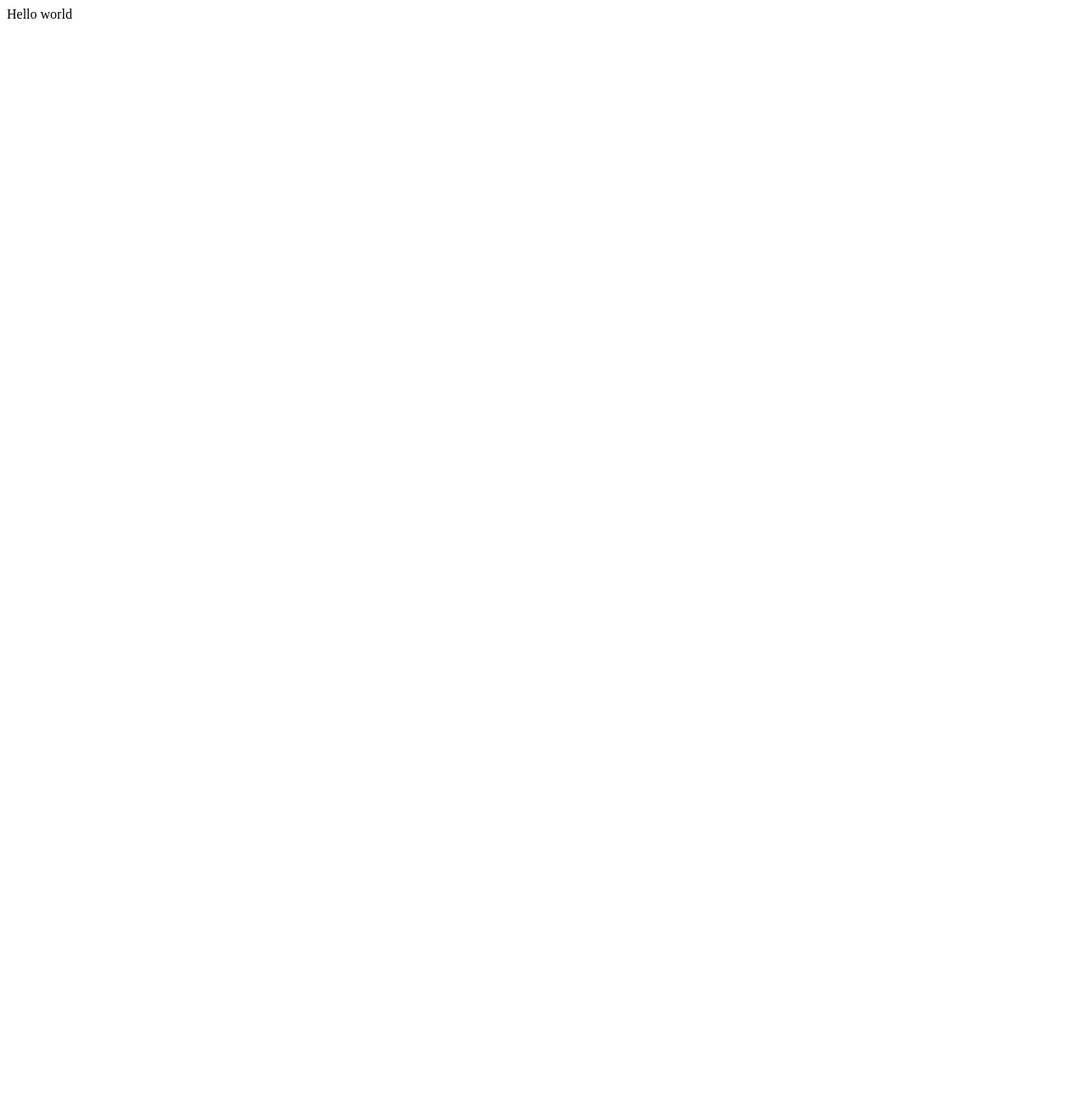
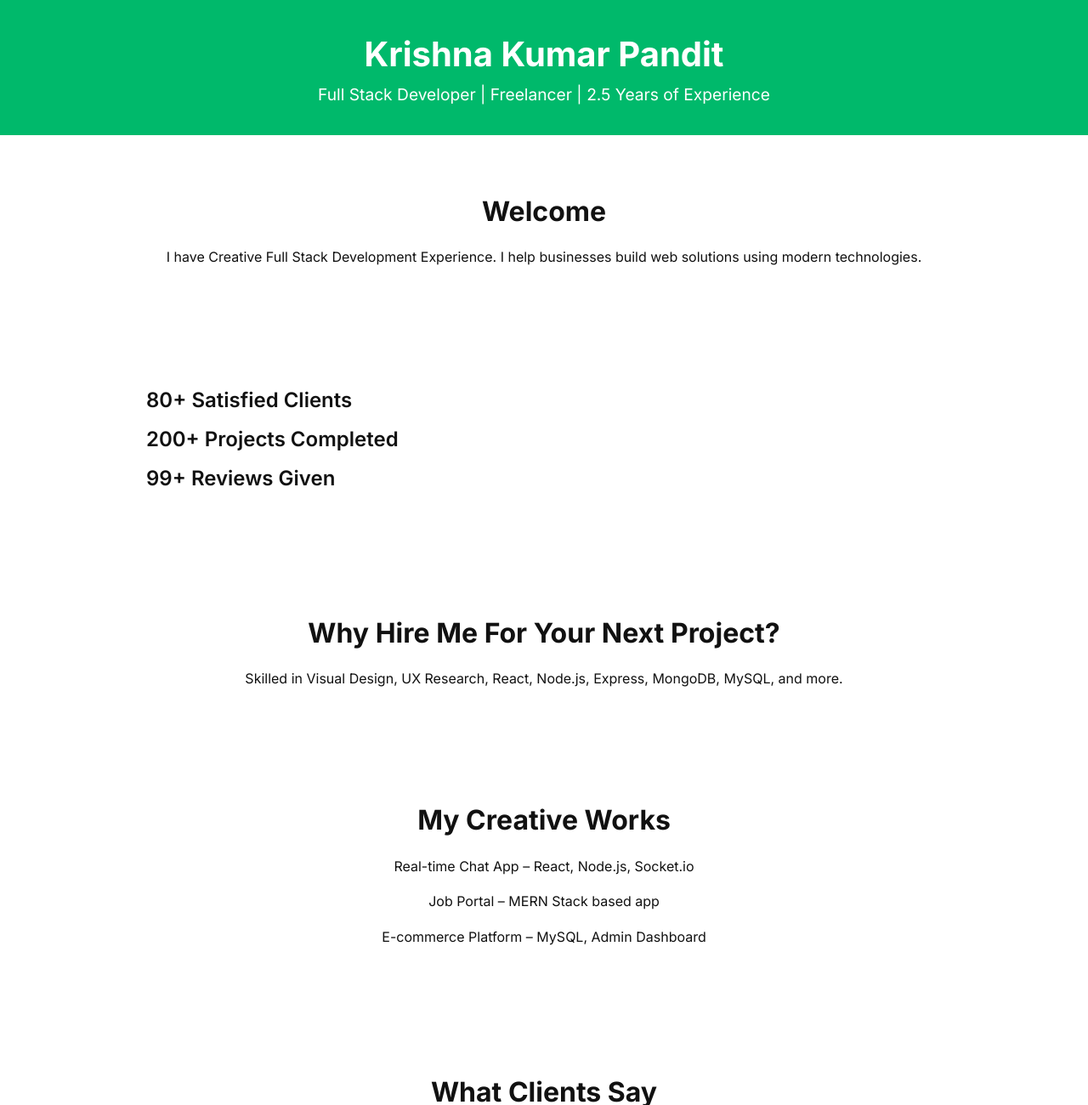
Before and after one commit to Krishna123pandit/my_portfolio, a plain HTML site: page index.html in a window 1280 px wide. Shown: the top 1300 px of the page at 85% size. Before the commit the page ends 800 px from the top, so only its background shows below. Drawn offline with Linux system fonts and the light colour scheme.

Commit message:
code updated

```diff
--- a/index.html
+++ b/index.html
@@ -1 +1,135 @@
-Hello world
+<!DOCTYPE html>
+<html lang="en">
+<head>
+  <meta charset="UTF-8" />
+  <meta name="viewport" content="width=device-width, initial-scale=1.0" />
+  <title>Krishna Kumar Pandit | Full Stack Developer</title>
+  <link href="https://fonts.googleapis.com/css2?family=Inter:wght@400;600;700&display=swap" rel="stylesheet">
+  <style>
+    * {
+      box-sizing: border-box;
+      margin: 0;
+      padding: 0;
+      font-family: 'Inter', sans-serif;
+    }
+    body {
+      background-color: #ffffff;
+      color: #111;
+      line-height: 1.6;
+    }
+    header {
+      background: #00b96b;
+      padding: 2rem;
+      text-align: center;
+      color: #fff;
+    }
+    header h1 {
+      font-size: 2.5rem;
+    }
+    header p {
+      font-size: 1.2rem;
+    }
+    section {
+      padding: 4rem 2rem;
+      max-width: 1000px;
+      margin: auto;
+    }
+    #about, #skills, #projects, #reviews {
+      text-align: center;
+    }
+    #projects ul {
+      list-style: none;
+      padding: 0;
+    }
+    #projects li {
+      margin: 1rem 0;
+    }
+    footer {
+      background: #f7f7f7;
+      padding: 3rem 2rem;
+      text-align: center;
+    }
+    form {
+      display: flex;
+      flex-direction: column;
+      max-width: 500px;
+      margin: 0 auto 2rem;
+      gap: 1rem;
+    }
+    input, textarea {
+      padding: 0.75rem;
+      font-size: 1rem;
+      border: 1px solid #ccc;
+      border-radius: 5px;
+    }
+    button {
+      padding: 0.75rem;
+      background: #00b96b;
+      color: #fff;
+      border: none;
+      border-radius: 5px;
+      font-weight: bold;
+      cursor: pointer;
+    }
+    .section-title {
+      font-size: 2rem;
+      font-weight: 700;
+      margin-bottom: 1rem;
+    }
+    .stat {
+      font-size: 1.5rem;
+      font-weight: 600;
+      margin: 0.5rem 0;
+    }
+  </style>
+</head>
+<body>
+  <header>
+    <h1>Krishna Kumar Pandit</h1>
+    <p>Full Stack Developer | Freelancer | 2.5 Years of Experience</p>
+  </header>
+
+  <section id="about">
+    <h2 class="section-title">Welcome</h2>
+    <p>I have Creative Full Stack Development Experience. I help businesses build web solutions using modern technologies.</p>
+  </section>
+
+  <section id="stats">
+    <div class="stat">80+ Satisfied Clients</div>
+    <div class="stat">200+ Projects Completed</div>
+    <div class="stat">99+ Reviews Given</div>
+  </section>
+
+  <section id="skills">
+    <h2 class="section-title">Why Hire Me For Your Next Project?</h2>
+    <p>Skilled in Visual Design, UX Research, React, Node.js, Express, MongoDB, MySQL, and more.</p>
+  </section>
+
+  <section id="projects">
+    <h2 class="section-title">My Creative Works</h2>
+    <ul>
+      <li>Real-time Chat App – React, Node.js, Socket.io</li>
+      <li>Job Portal – MERN Stack based app</li>
+      <li>E-commerce Platform – MySQL, Admin Dashboard</li>
+    </ul>
+  </section>
+
+  <section id="reviews">
+    <h2 class="section-title">What Clients Say</h2>
+    <p>"Krishna delivered exceptional quality work. Would hire again!" – Client A</p>
+    <p>"Efficient and professional. Highly recommended." – Client B</p>
+  </section>
+
+  <footer>
+    <h2 class="section-title">Let's Discuss Your Project</h2>
+    <form action="https://formsubmit.co/panditkrishna923@gmail.com" method="POST">
+      <input type="hidden" name="_captcha" value="false">
+      <input type="email" name="email" placeholder="Your Email" required />
+      <input type="tel" name="phone" placeholder="Your Phone Number" required />
+      <textarea name="message" rows="4" placeholder="Describe your need" required></textarea>
+      <button type="submit">Submit Message</button>
+    </form>
+    <p>&copy; 2025 Krishna Kumar Pandit</p>
+  </footer>
+</body>
+</html>
```
